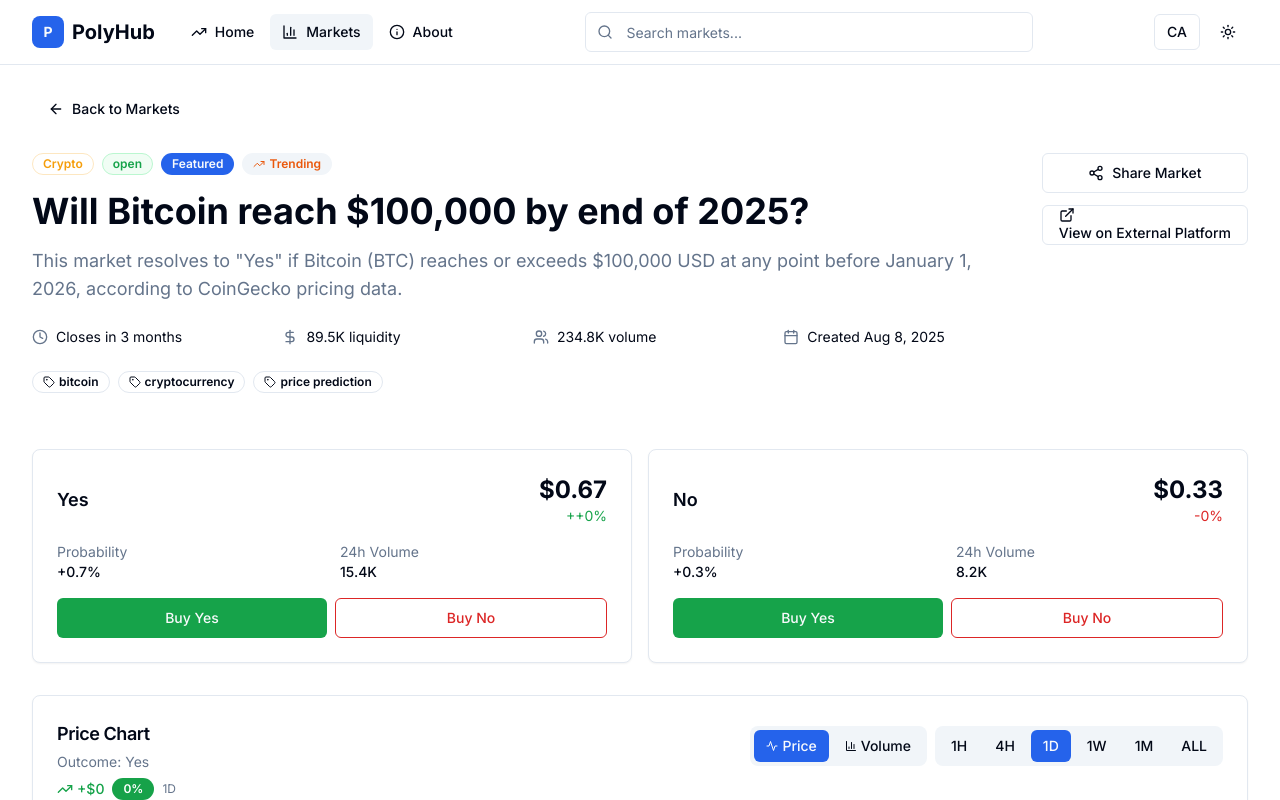
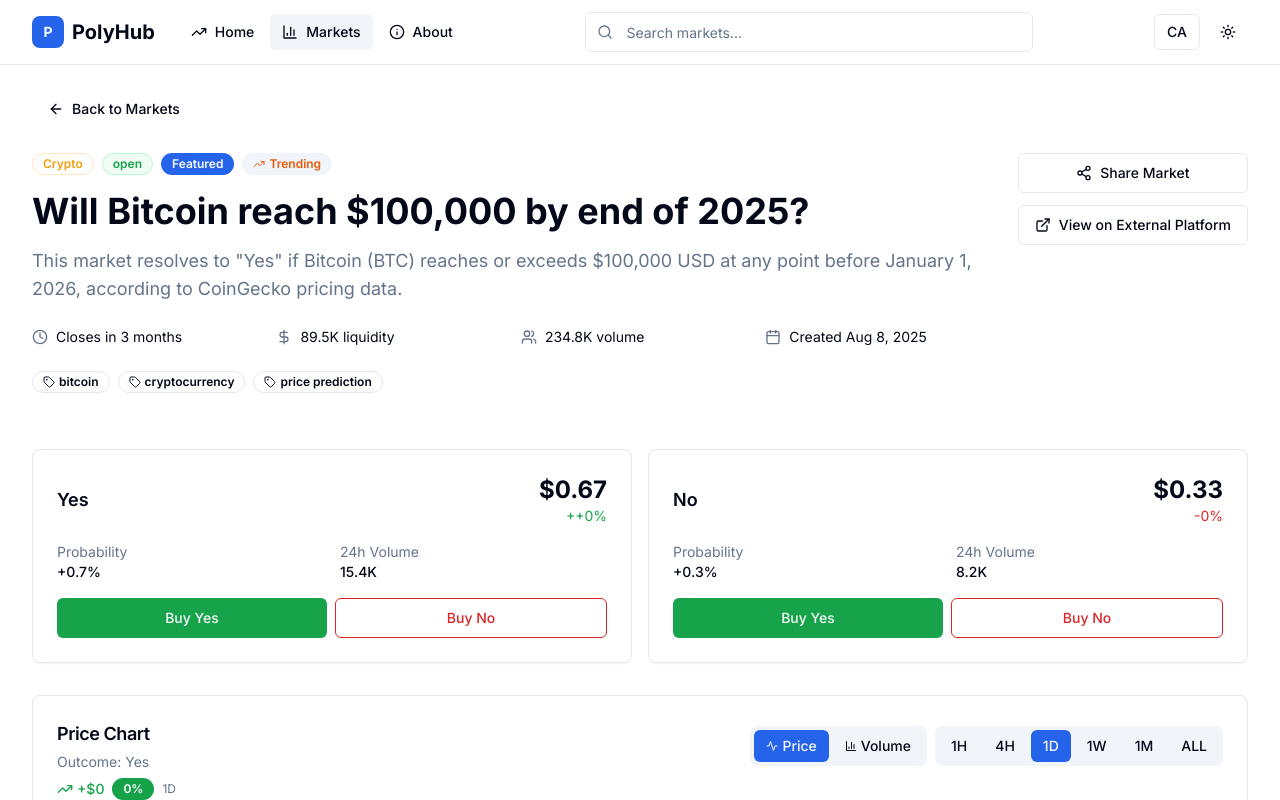
Before and after one commit to automatizing/PolyHub, a Next.js app: page /markets/1 in a window 1280 px wide. Shown: the top 800 px of the page. Built offline with nearby package versions, Linux system fonts and the light colour scheme.

Commit message:
fix markets...

```diff
--- a/src/app/markets/[id]/page.tsx
+++ b/src/app/markets/[id]/page.tsx
@@ -1,6 +1,7 @@
 'use client'
 
 import React, { useEffect, useState } from 'react'
+import Link from 'next/link'
 import { useParams, useRouter } from 'next/navigation'
 import {
   ArrowLeft,
@@ -18,7 +19,7 @@
 import { Layout } from '@/components/layout'
 import { MarketChart } from '@/components/market/market-chart'
 import { MarketDetailSkeleton } from '@/components/market/market-skeleton'
-import { Button } from '@/components/ui/button'
+import { Button, buttonVariants } from '@/components/ui/button'
 import { Card, CardContent, CardHeader, CardTitle } from '@/components/ui/card'
 import { Badge } from '@/components/ui/badge'
 import { Tabs, TabsContent, TabsList, TabsTrigger } from '@/components/ui/tabs'
@@ -221,12 +222,17 @@
                 <Share2 className="h-4 w-4 mr-2" />
                 Share Market
               </Button>
-              <Button variant="outline" className="w-full" asChild>
-                <a href="#" target="_blank" rel="noopener noreferrer">
-                  <ExternalLink className="h-4 w-4 mr-2" />
-                  View on External Platform
-                </a>
-              </Button>
+
+              {/* Replaced Button with asChild by a Link styled as a Button */}
+              <Link
+                href="#"
+                target="_blank"
+                rel="noopener noreferrer"
+                className={cn(buttonVariants({ variant: 'outline' }), 'w-full')}
+              >
+                <ExternalLink className="h-4 w-4 mr-2" />
+                View on External Platform
+              </Link>
             </div>
           </div>
         </div>
```
